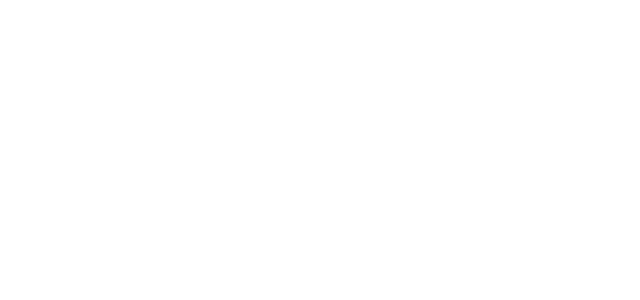
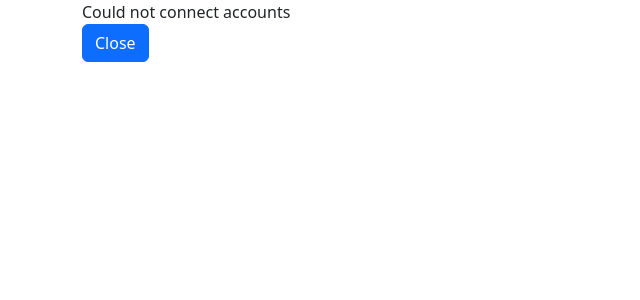
Before and after one commit to Pradeep22222/couplegame, a React (Create React App) app: page /connection/login/facebooklogin/confirmation/close in a window 1280 px wide. Before the commit this address had no page. Shown: the top 300 px of the page, without its empty margins (0-640 px from the left). Built offline with nearby package versions, Linux system fonts and the light colour scheme.

Commit message:
working on tab close button

```diff
--- a/src/App.js
+++ b/src/App.js
@@ -7,6 +7,7 @@ import { PartnerConnection } from "./components/PartnerConnection";
 import { Fblogin } from "./components/Fblogin";
 import { Facebooklogin } from "./components/Facebooklogin";
 import { Verification } from "./components/Verification";
+import { CloseTab } from "./components/CloseTab";
 
 function App() {
   return (
@@ -19,7 +20,6 @@ function App() {
             element={<PartnerConnection></PartnerConnection>}
           />
 
-
           <Route path="/connection/login" element={<Fblogin></Fblogin>} />
 
           <Route
@@ -30,6 +30,10 @@ function App() {
             path="/connection/login/facebooklogin/confirmation"
             element={<Verification></Verification>}
           />
+          <Route
+            path="/connection/login/facebooklogin/confirmation/close"
+            element={<CloseTab></CloseTab>}
+          />
           <Route path="/" element={<Home></Home>} />
         </Routes>
       </BrowserRouter>
--- /dev/null
+++ b/src/components/CloseTab.js
@@ -0,0 +1,21 @@
+import React from "react";
+import Container from "react-bootstrap/esm/Container";
+import Button from "react-bootstrap/Button";
+
+export const CloseTab = () => {
+    function closeWin() {
+      window.top.close();
+    }
+  const handleOnClick = () => {
+  setTimeout(function () {
+    closeWin();
+  }, 1000);
+
+  };
+  return (
+    <Container>
+      <div>Could not connect accounts</div>
+      <Button onClick={handleOnClick}>Close</Button>
+    </Container>
+  );
+};
--- a/src/components/Verification.js
+++ b/src/components/Verification.js
@@ -4,6 +4,7 @@ import Row from "react-bootstrap/Row";
 import Col from "react-bootstrap/Col";
 import Button from "react-bootstrap/Button";
 import Container from "react-bootstrap/esm/Container";
+import { Link } from "react-router-dom";
 
 export const Verification = () => {
   const [code, setCode] = useState("");
@@ -51,6 +52,7 @@ export const Verification = () => {
           <Row>
             <Col></Col>
             <Col md={5}>
+              <Link to="close">
                 <Button
                   variant="primary"
                   size="lg"
@@ -60,6 +62,7 @@ export const Verification = () => {
                 >
                   Verify Account
                 </Button>
+              </Link>
             </Col>
             <Col></Col>
           </Row>
```
Lines whose indentation alone changed are shown as unchanged.
